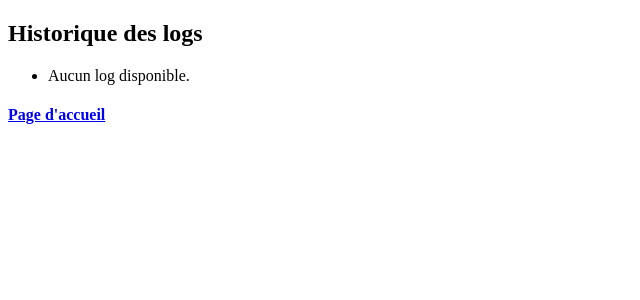
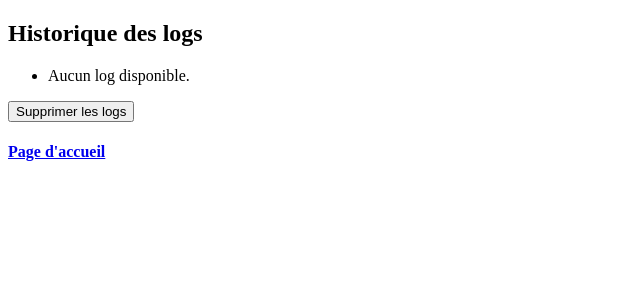
Before and after one commit to mmozzon/rendezvous-vite, a React app: page /logs in a window 1280 px wide. Shown: the top 300 px of the page, without its empty margins (0-640 px from the left). Built offline with nearby package versions, Linux system fonts and the light colour scheme; the HTML template or start-up script is replaced by a standard one.

Commit message:
add clearlog buttton

```diff
--- a/package.json
+++ b/package.json
@@ -11,6 +11,7 @@
   },
   "dependencies": {
     "@reduxjs/toolkit": "^2.3.0",
+    "lint": "^0.8.19",
     "react": "^18.3.1",
     "react-dom": "^18.3.1",
     "react-redux": "^9.1.2",
@@ -20,8 +21,10 @@
     "@eslint/js": "^9.13.0",
     "@types/react": "^18.3.12",
     "@types/react-dom": "^18.3.1",
+    "@typescript-eslint/eslint-plugin": "^8.15.0",
+    "@typescript-eslint/parser": "^8.15.0",
     "@vitejs/plugin-react": "^4.3.3",
-    "eslint": "^9.13.0",
+    "eslint": "^9.15.0",
     "eslint-plugin-react-hooks": "^5.0.0",
     "eslint-plugin-react-refresh": "^0.4.14",
     "globals": "^15.11.0",
--- a/src/components/LogList.tsx
+++ b/src/components/LogList.tsx
@@ -1,11 +1,21 @@
 import React from 'react';
 import { useSelector } from 'react-redux';
 import { RootState } from '../store/store';
+import { useDispatch } from 'react-redux';
+import { clearLogs } from '../store/logsSlice';
+import { useNavigate } from 'react-router-dom';
 import { Link } from 'react-router-dom';
 
 const LogList: React.FC = () => {
   // Récupérer les logs depuis Redux
-  const logs = useSelector((state: RootState) => state.logs.logs);
+const logs = useSelector((state: RootState) => state.logs.logs);
+const navigate = useNavigate();
+const dispatch = useDispatch();
+
+const handleClearLogs = () => {
+  dispatch(clearLogs()); // Déclenche l'action pour vider les logs
+  navigate('/logs');
+};
 
   return (
     <div>
@@ -22,6 +32,7 @@ const LogList: React.FC = () => {
           <li>Aucun log disponible.</li>
         )}
       </ul>
+      <button onClick={handleClearLogs} type="submit">Supprimer les logs</button>
       <h4><Link to="/">Page d'accueil</Link></h4>
     </div>
   );
--- a/src/store/logsSlice.tsx
+++ b/src/store/logsSlice.tsx
@@ -22,8 +22,13 @@ const logsSlice = createSlice({
       console.log("log ajouté");
       state.logs.push(newLog);
     },
+    clearLogs: (state) => {
+      state.logs = [];
+      console.log("log supprimé");
+    },
   },
 });
 
 export const { addLog } = logsSlice.actions;
+export const { clearLogs } = logsSlice.actions;
 export default logsSlice.reducer;
```
Also changed, not shown: 1 other file (tests, documents, lock files or other folders).
